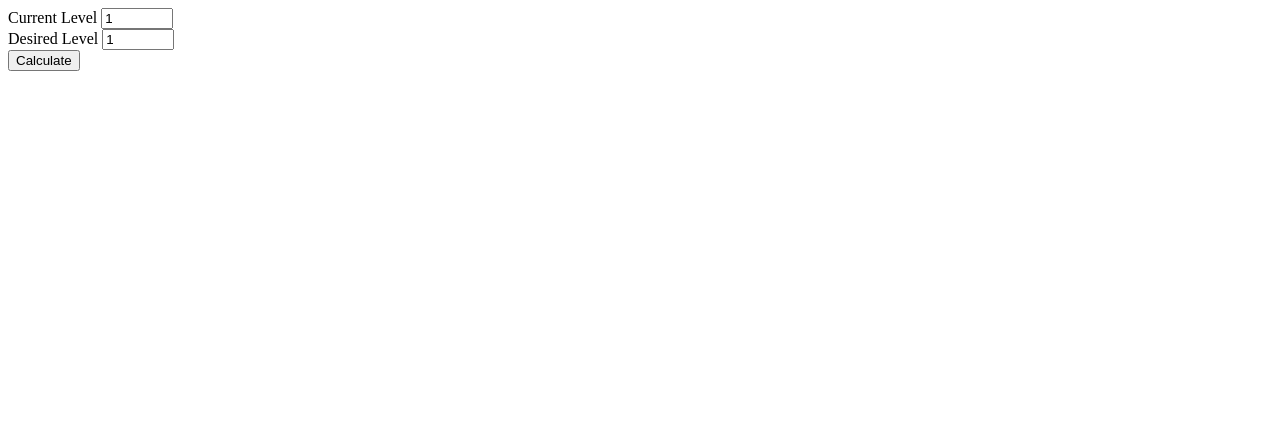
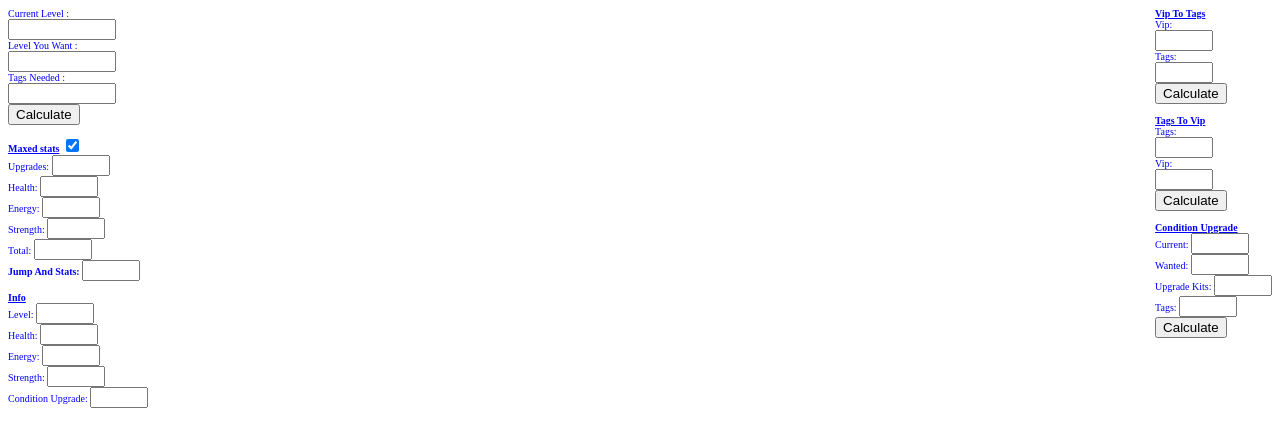
Before and after one commit to 23rdsilence/soc-calc, a plain HTML site: page index.html in a window 1280 px wide. Drawn offline with Linux system fonts and the light colour scheme.

Commit message:
Killi version

```diff
--- a/index.html
+++ b/index.html
@@ -1,40 +1,123 @@
 <!DOCTYPE html>
+<html>
  <head>
-	<meta charset="utf-8" />
-	<title>SOC Calculator</title>
+ <title>Level Up Calculator</title>
   </head>
+
   <body>
-	<label>Current Level
-	<input name="currentLvl" type="number" min="1" max="9999" step="1" value="1" id="currentLvl"/>
-	</label>
-	<br>
-	<label>Desired Level
-	<input name="targetLvl" type="number" min="1" max="9999" step="1" value="1" id="targetLvl"/>
-	</label>
-	<br>
-	<button onclick="clickCalculate()">Calculate</button>
+  <font size="1" color="blue">
+    <div style="width: 100%;">
+      <div style="float:left; width: 50%">
+        Current Level :<br>
+        <input type="number" id="Text1" name="TextBox1" style="width: 100px;">
+        <br>Level You Want :<br>
+        <input type="number" id="Text2" name="TextBox2" style="width: 100px;">
+        <br>Tags Needed :<br>
+        <input type="number" id="txtresult" name="TextBox3" style="width: 100px;"><br>
+        <input type="button" name="clickbtn" value="Calculate" onclick="calculate()"><br>
+        <br><u><b>Maxed stats</b></u>
+        <input type="checkbox" id="cbox1" value="first_checkbox" checked>
+        <br> Upgrades:
+        <input type="number" id="upgrades" name="TextBox4" style="width: 50px;">
+        <br> Health:
+        <input type="number" id="health" name="TextBox5" style="width: 50px;">
+        <br> Energy:
+        <input type="number" id="energy" name="TextBox6" style="width: 50px;">
+        <br> Strength:
+        <input type="number" id="strength" name="TextBox7" style="width: 50px;">
+        <br> Total:
+        <input type="number" id="total" name="TextBox8" style="width: 50px;"><br>
+        <b>Jump And Stats:</b>
+        <input type="number" id="jumpmax" name="jumpmax" style="width: 50px;"><br>
+        <br><u><b>Info</b></u>
+        <br> Level: <input type="number" id="infolevel" name="infolevel" style="width: 50px;">
+        <br> Health: <input type="number" id="infohealth" name="infobox" style="width: 50px;">
+        <br> Energy: <input type="number" id="inforenergy" name="infoenergy" style="width: 50px;">
+        <br> Strength: <input type="number" id="infostrength" name="infostrength" style="width: 50px;">
+        <br> Condition Upgrade: <input type="number" id="infoupgrade" name="infoupgrade" style="width: 50px;">
+      </div>
 
-	<script type = "text/javascript">
-		function clickCalculate() {
-			let currentLvl = parseInt(document.getElementById("currentLvl").value);
-			let targetLvl  = parseInt(document.getElementById("targetLvl").value);
-			if (currentLvl >= targetLvl || currentLvl < 1) {
-				alert("Input error.")
-				return
+      <div style="float:right;">
+        <b><u>Vip To Tags</u></b>
+        <br>Vip: <br>
+        <input type="number" id="vip2" name="VipBox2" style="width: 50px;">
+        <br>Tags: <br>
+        <input type="number" id="tags2" name="TagsBox2" style="width: 50px;"><br>
+        <input type="button" name="clickbtn3" value="Calculate" onclick="VipToTags()"><br>
+
+        <br><b><u>Tags To Vip</u></b>
+        <br>Tags: <br>
+        <input type="number" id="tags1" name="TagsBox1" style="width: 50px;">
+        <br>Vip: <br>
+        <input type="number" id="vip1" name="VipBox1" style="width: 50px;"><br>
+        <input type="button" name="clickbtn2" value="Calculate" onclick="TagsToVip()"><br>
+
+        <br><b><u>Condition Upgrade</u></b><br>
+        Current: <input type="number" id="curcon" name="CurCon" style="width: 50px;"><br>
+        Wanted: <input type="number" id="wancon" name="WanCon" style="width: 50px;"><br>
+        Upgrade Kits: <input type="number" id="upkit" name="UpKit" style="width: 50px;"><br>
+        Tags: <input type="number" id="contag" name="ConTag" style="width: 50px;"><br>
+        <input type="button" name="clickbtn4" value="Calculate" onclick="ConUpgrade()"><br>
+      </div>
+    </div>
+    </font>
+
+    <script>
+      function calculate() {
+        var cur = parseInt(document.getElementById("Text1").value);
+        var des = parseInt(document.getElementById("Text2").value);
+        var result = ((((des-1)*(des)*(2*(des-1)+1))/6)+(des-1)*10+10)-((((cur-1)*(cur)*(2*(cur-1)+1))/6)+(cur-1)*10+10);
+        var curupg = Math.ceil(cur*3/2);
+        var desupg = Math.ceil(des*3/2);
+        var upgrades = desupg-curupg;
+        var health = upgrades*59;
+        var enegry = upgrades*65;
+        var strength = (des-cur)*70;
+        var total = health+enegry+strength;
+        var infohealth = desupg*10+50;
+        var infostr = des+1;
+        var infoupg = des*30;
+        var jumpmax = result+total;
+        document.getElementById("txtresult").value = result;
+        document.getElementById("upgrades").value = upgrades;
+        document.getElementById("health").value = health;
+        document.getElementById("energy").value = enegry;
+        document.getElementById("strength").value = strength;
+        document.getElementById("total").value = total;
+        document.getElementById("jumpmax").value = jumpmax;
+        document.getElementById("infolevel").value = des;
+        document.getElementById("infohealth").value = infohealth;
+        document.getElementById("inforenergy").value = infohealth;
+        document.getElementById("infostrength").value = infostr;
+        document.getElementById("infoupgrade").value = infoupg;
       }
-			let cost = getRangeLevelUp(currentLvl, targetLvl)
-			alert(cost + " tags to level up from lvl " + currentLvl + " to " + targetLvl)
+
+    </script>
+    <script>
+      function TagsToVip() {
+        var tag = parseInt(document.getElementById("tags1").value);
+        var vip = tag*1350/1754;
+        document.getElementById("vip1").value = vip;
       }
-		function getRangeLevelUp(currentLvl, targetLvl) {
-			let total = 0
-			for (let i = currentLvl; i < targetLvl; i++) {
-				total += getOneLevelUp(i)
-			}
-			return total
-		}
-		function getOneLevelUp(currentLvl) {
-			return (currentLvl * currentLvl) + 10
+
+    </script>
+    <script>
+      function VipToTags() {
+        var vip = parseInt(document.getElementById("vip2").value);
+        var tag = vip*1754/1350;
+        document.getElementById("tags2").value = tag;
       }
     </script>
+
+    <script>
+    function ConUpgrade() {
+    var curcon=parseInt(document.getElementById("curcon").value);
+    var wancon=parseInt(document.getElementById("wancon").value);
+    var calkits= (wancon-curcon)/10;
+    var caltag= calkits*12;
+	document.getElementById("upkit").value = calkits;
+    document.getElementById("contag").value = caltag;
+    }
+    </script>
+
   </body>
-</html>
```
Lines whose indentation alone changed are shown as unchanged.
